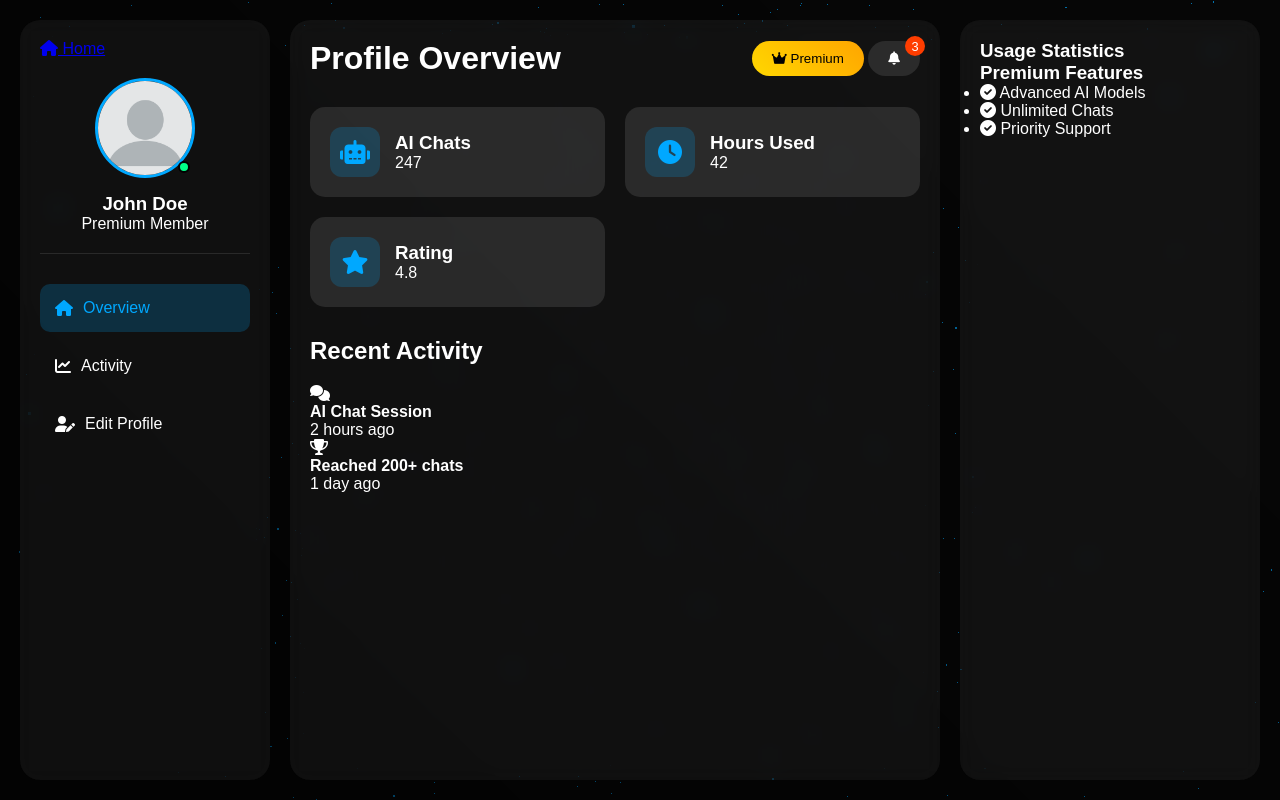
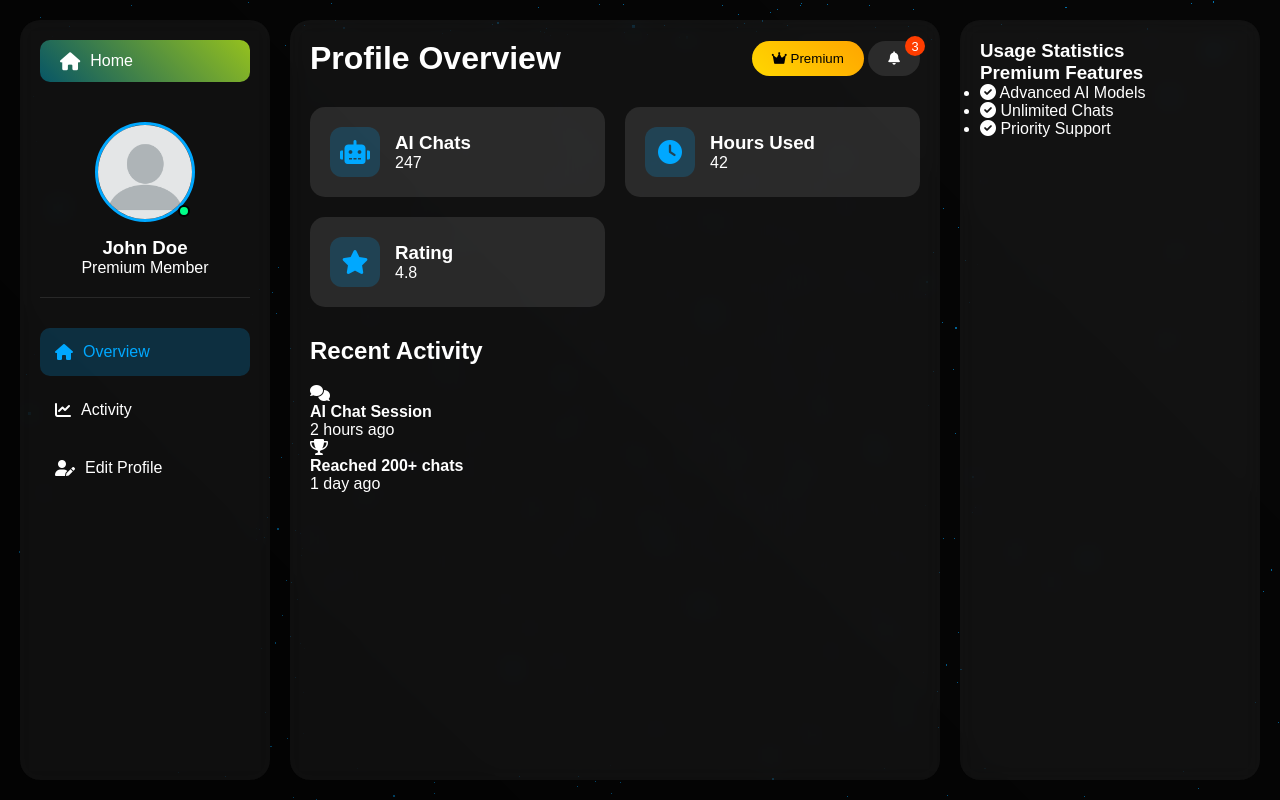
Before and after one commit to TheGarvit21/trial-f, a website: page profile/profile.html in a window 1280 px wide. Drawn offline with nearby package versions, Linux system fonts and the light colour scheme.

Commit message:
Update styles.css

```diff
--- a/profile/styles.css
+++ b/profile/styles.css
@@ -53,10 +53,35 @@ body {
     top: 20px;
 }
 
+.home-btn {
+    display: flex;
+    align-items: center;
+    gap: 10px;
+    padding: 12px 20px;
+    background: linear-gradient(45deg, rgb(7, 86, 102), #95c11e);
+    color: white;
+    text-decoration: none;
+    border-radius: 10px;
+    margin-bottom: 20px;
+    transition: all 0.3s ease;
+}
+
+.home-btn:hover {
+    transform: translateY(-2px);
+    box-shadow: 0 5px 15px rgba(149, 193, 30, 0.3);
+}
+
+.home-btn i {
+    font-size: 18px;
+}
+
 .user-brief {
     text-align: center;
     padding: 20px 0;
     border-bottom: 1px solid rgba(255, 255, 255, 0.1);
+    opacity: 0;
+    transform: translateY(20px);
+    animation: fadeInUp 0.6s forwards;
 }
 
 .user-avatar {
@@ -167,8 +192,6 @@ body {
     margin-top: 20px;
 }
 
-
-
 /* Right Sidebar */
 .right-sidebar {
     background: rgba(255, 255, 255, 0.05);
@@ -219,10 +242,10 @@ body {
     left: 0;
     width: 100%;
     height: 100%;
-    background: #0a0a0a;
-    z-index: 9999;
+    background: #000;
     transform: scaleY(0);
     transform-origin: top;
+    z-index: 9999;
 }
 
 /* Buttons */
@@ -279,3 +302,10 @@ body {
         display: none;
     }
 }
+
+@keyframes fadeInUp {
+    to {
+        opacity: 1;
+        transform: translateY(0);
+    }
+}
```
